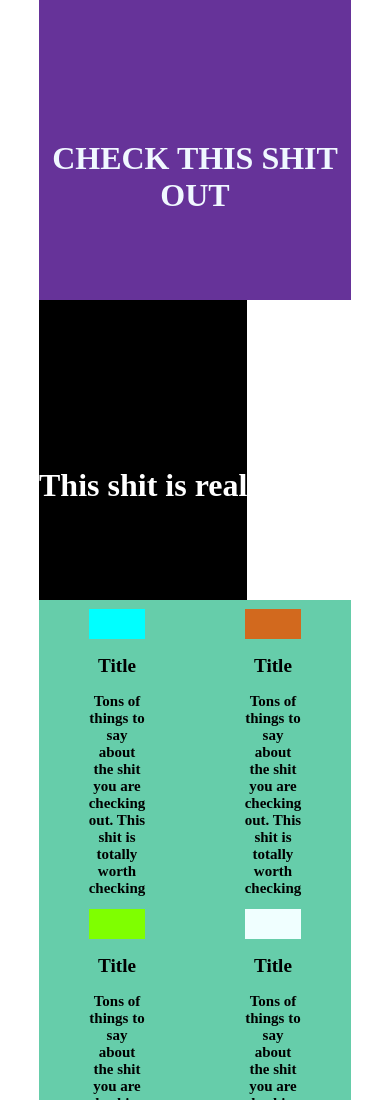
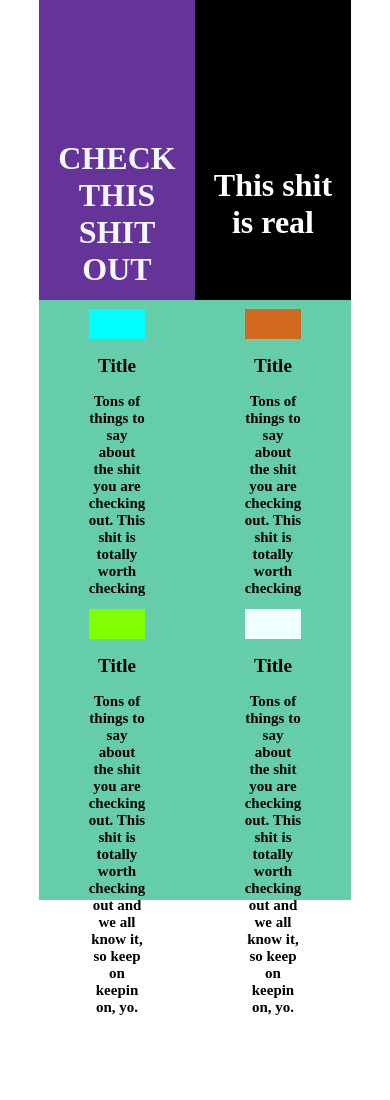
Before and after one commit to CameronReid09/cameronreid09.github.io, a plain HTML site: page homeworkday12-viewports/viewport.html in a window 390 px wide. Shown: the top 1100 px of the page. Drawn offline with Linux system fonts and the light colour scheme.

Commit message:
fix index set print screen div preview with snipping tool
use snipping tool for preview then add background url to div for index
hw12

```diff
--- a/homeworkday12-viewports/css/stylesheet.css
+++ b/homeworkday12-viewports/css/stylesheet.css
@@ -94,13 +94,21 @@ body {
         width: auto;
         height: 1200px;
     }
+    #hero {
+        height: 300px;
+    }
+    #top {
+        width: 45%;
+        padding-left: 2.5%;
+        padding-right: 2.5%;
+    }
+    #center {
+        width: 45%;
+        padding-left: 2.5%;
+        padding-right: 2.5%;
+    }
     .box {
-        height: 50%;
-        width: 300px;
         float: left;
-        clear: both;
-
-
     }
      .total {
         padding: 0% 15%;
--- a/index-style.css
+++ b/index-style.css
@@ -112,7 +112,7 @@ header h1 {
     height: 300px;
 }
 #tiles section:nth-child(11) {
-    background: url(pics/hw10.PNG);
+    background: url(pics/hw12.PNG);
     background-size: 300px 300px;
     background-position: center;
     background-size: cover;
```
Also changed, not shown: pics/hw12.PNG (added).
